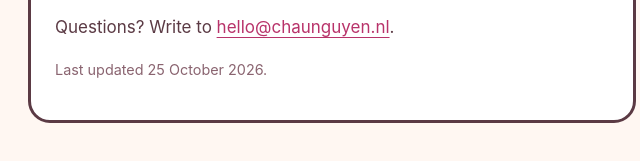
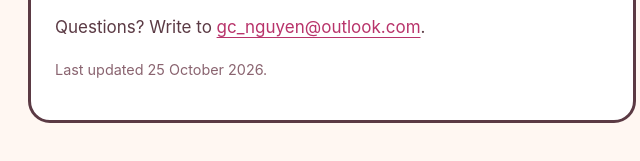
Before and after one commit to gcnguyen99/mochis-house-support, a plain HTML site: page privacy/index.html in a window 1280 px wide. Shown: the part 991-1152 px from the top of the page, 308-948 px from the left. Drawn offline with Linux system fonts and the light colour scheme.

Commit message:
Contact address gc_nguyen@outlook.com
Co-Authored-By: Claude Opus 5.5 <noreply@anthropic.com>
Claude-Session: https://claude.ai/code/session_01CmWkCv4cdaR5HawGfckksi

```diff
--- a/privacy/index.html
+++ b/privacy/index.html
@@ -23,7 +23,7 @@
 <p>Tug of War and Draw with a Friend run over SharePlay in your FaceTime call. Only your name, how your Mochi looks, and your pulls or the lines you draw are shared with the people in the call.</p>
 <p>Reminders and the alarm are scheduled on your device.</p>
 <p>Purchases are handled by Apple. We don't receive your payment details.</p>
-<p>Questions? Write to <a href="mailto:hello@chaunguyen.nl">hello@chaunguyen.nl</a>.</p>
+<p>Questions? Write to <a href="mailto:gc_nguyen@outlook.com">gc_nguyen@outlook.com</a>.</p>
 <p class="small">Last updated 25 October 2026.</p>
 </div>
 </main>
```
Also changed, not shown: support/index.html (+1 -1 lines).
